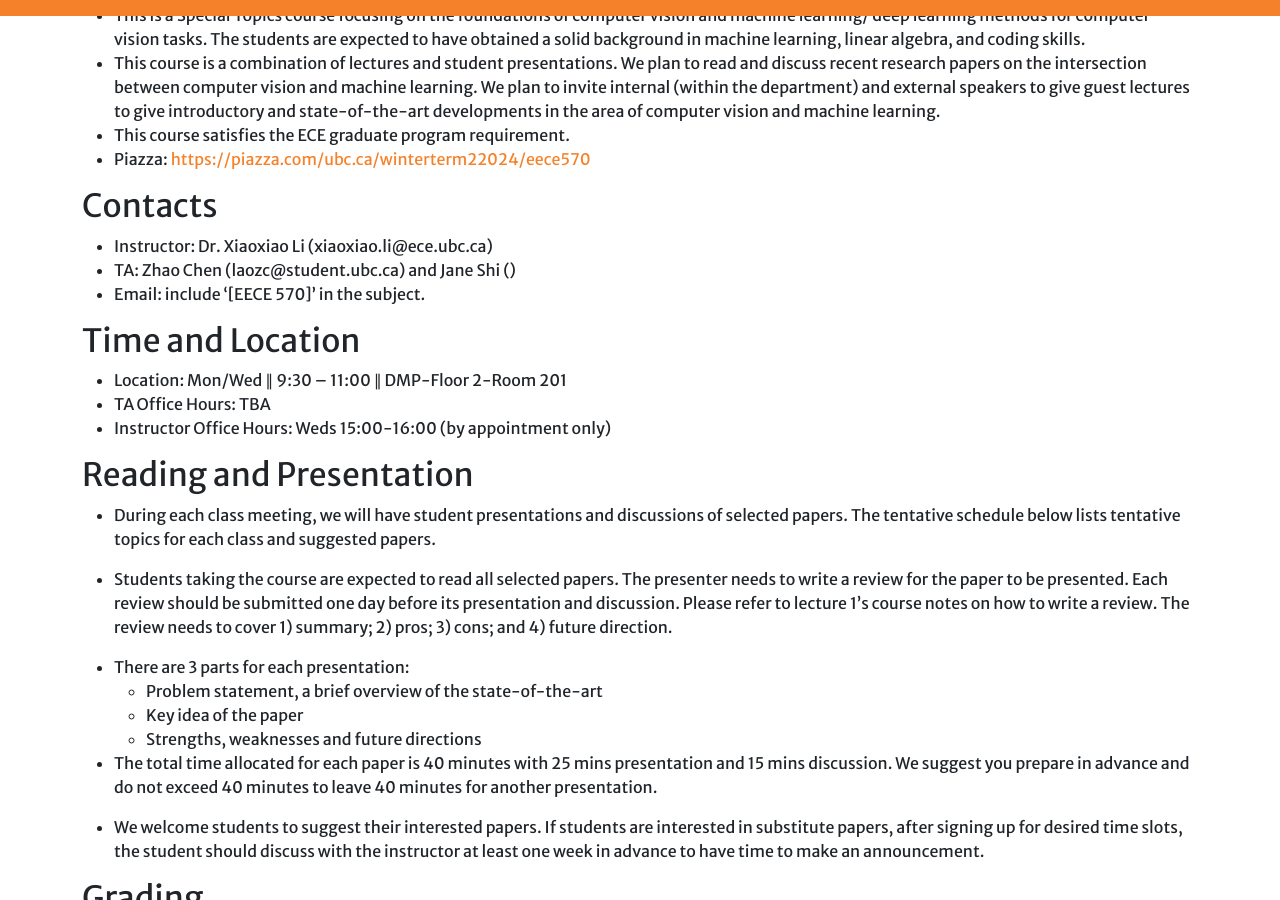
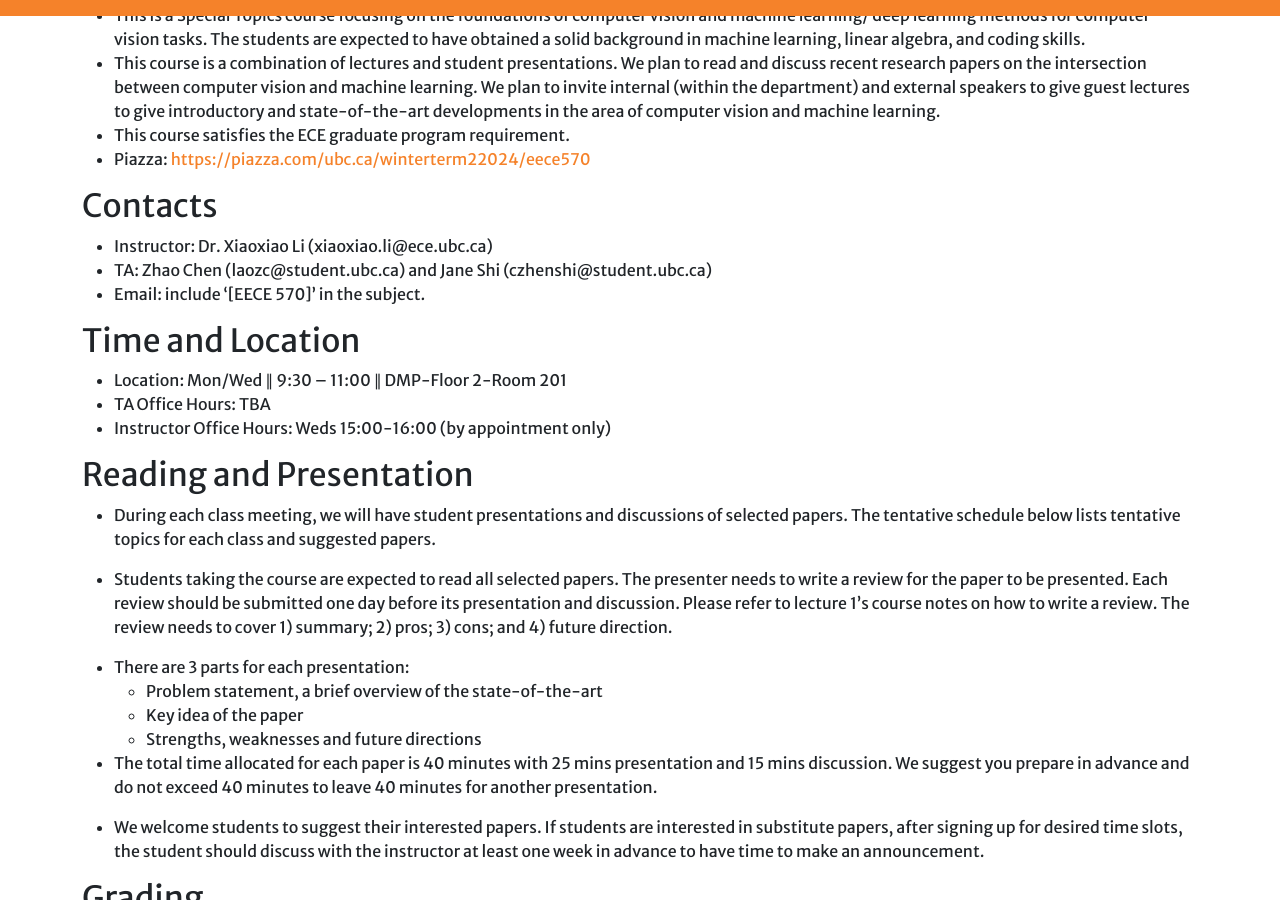
Before and after one commit to ubc-tea/EECE-570-2024w2, a Jekyll site: the page built from index.md, in a window 1280 px wide and 900 px high, scrolled down 555 px. Built offline with Jekyll 4.4.1, drawn with Linux system fonts in a browser that asks for light colours; a script that is not in the unit is left out; our own code applies the rules of GitHub Pages for plain Markdown files.

Commit message:
Add Jane's email

```diff
--- a/index.md
+++ b/index.md
@@ -25,7 +25,7 @@ background in machine learning, linear algebra, and coding skills.
 
 ## <a name="contact">Contacts</a>
 * Instructor: Dr. Xiaoxiao Li (xiaoxiao.li@ece.ubc.ca)
-* TA: Zhao Chen (laozc@student.ubc.ca) and Jane Shi ()
+* TA: Zhao Chen (laozc@student.ubc.ca) and Jane Shi (czhenshi@student.ubc.ca)
 * Email: include ‘[EECE 570]’ in the subject.
 
 {% include resources.html content=site.resources %}
```
